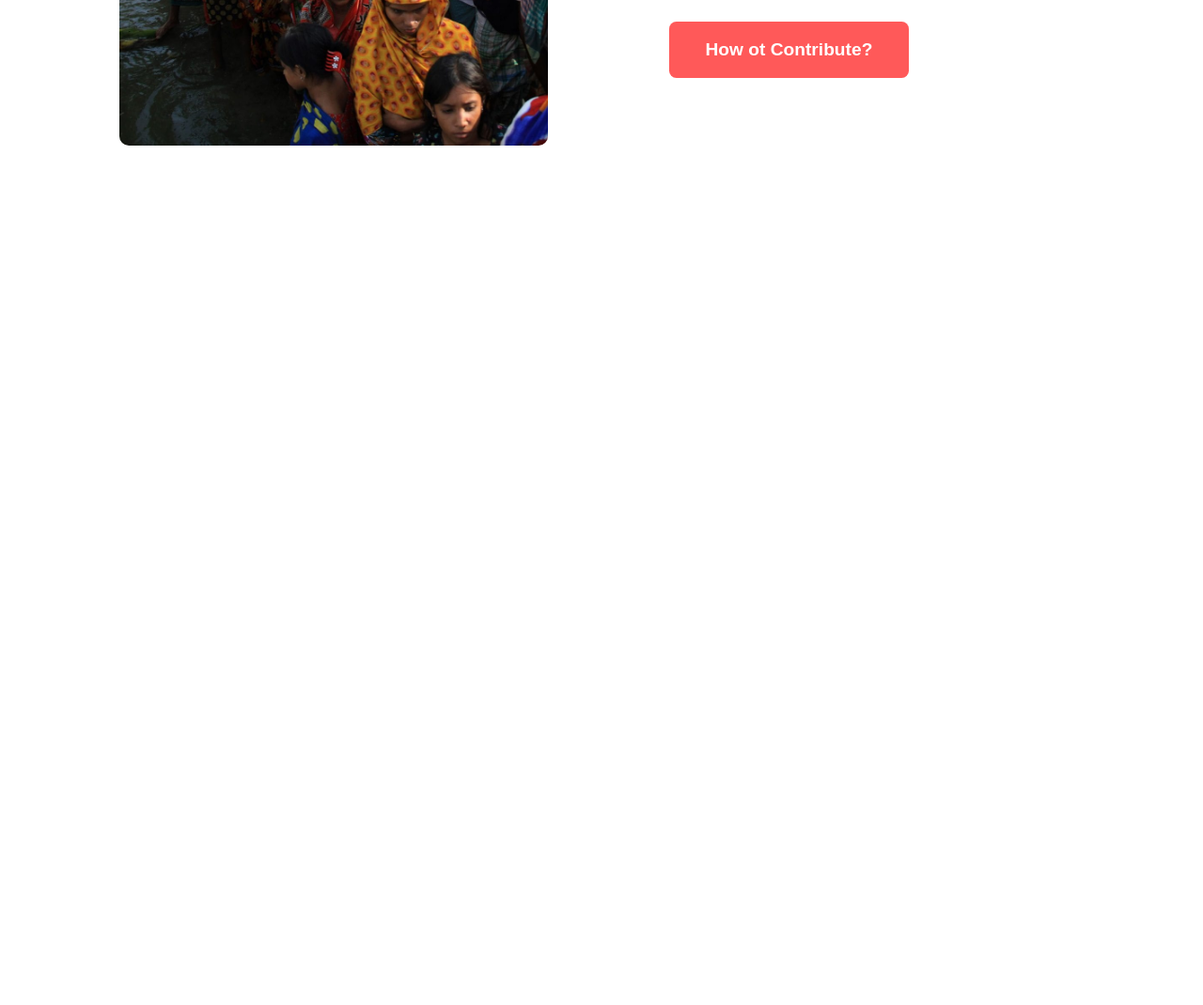
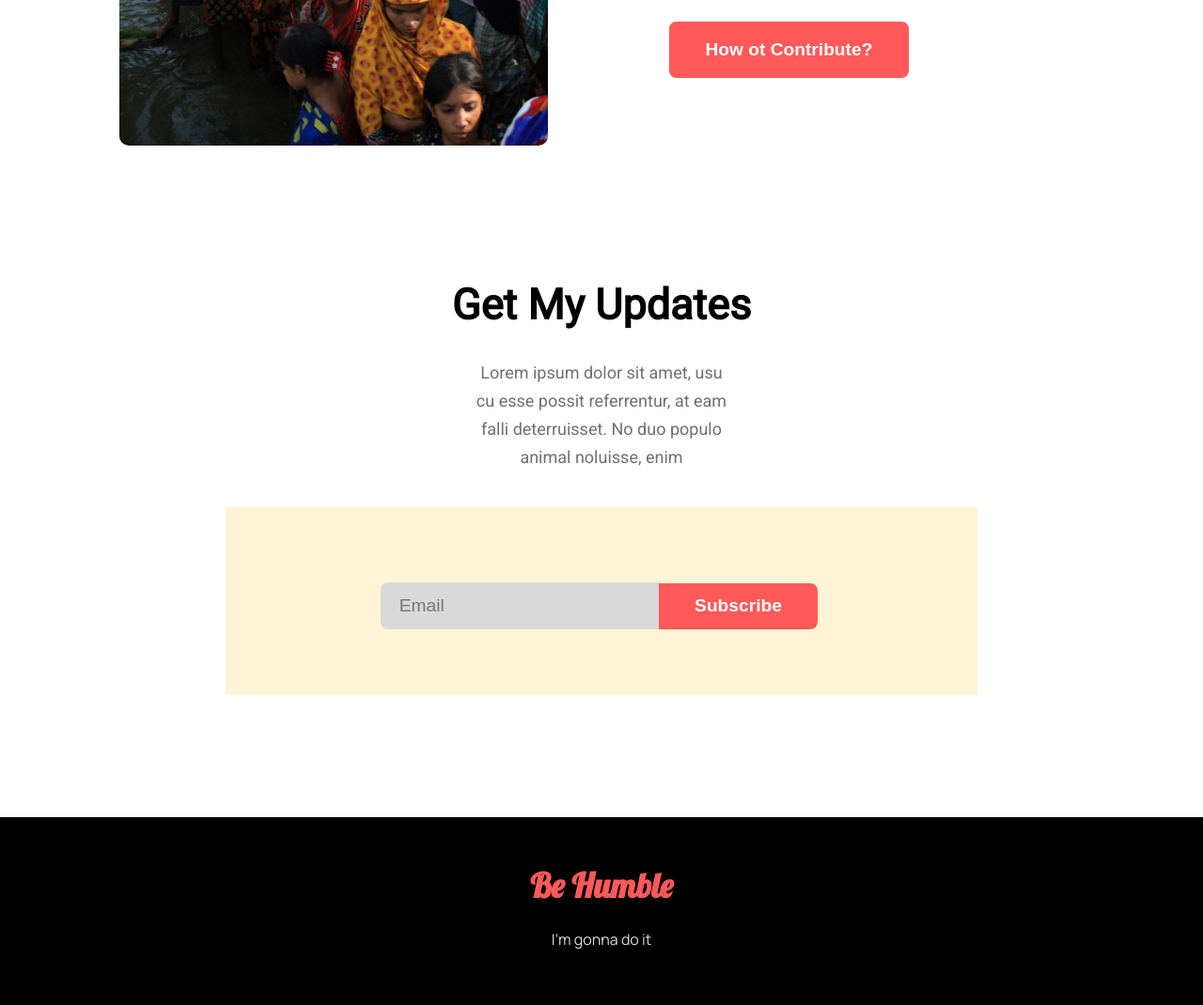
Before and after one commit to MHCTahmid/Donate_Today_23, a plain HTML site: page index.html in a window 1280 px wide. Shown: the part 3422-4492 px from the top of the page at 94% size. Before the commit the page ends 3707 px from the top, so only its background shows below. Drawn offline with Linux system fonts and the light colour scheme.

Commit message:
final commit

```diff
--- a/index.html
+++ b/index.html
@@ -10,6 +10,16 @@
     <link rel="preconnect" href="https://fonts.gstatic.com" crossorigin>
     <link
         href="https://fonts.googleapis.com/css2?family=Fraunces:ital,opsz,wght@1,9..144,500&family=Montserrat&family=Outfit&family=Poppins&family=Roboto:ital,wght@0,100;0,400;1,400&display=swap"
+        rel="stylesheet">
+    <link rel="preconnect" href="https://fonts.googleapis.com">
+    <link rel="preconnect" href="https://fonts.gstatic.com" crossorigin>
+    <link
+        href="https://fonts.googleapis.com/css2?family=Fraunces:ital,opsz,wght@1,9..144,500&family=Lobster&family=Montserrat&family=Outfit&family=Poppins&family=Roboto:ital,wght@0,100;0,400;1,400&display=swap"
+        rel="stylesheet">
+    <link rel="preconnect" href="https://fonts.googleapis.com">
+    <link rel="preconnect" href="https://fonts.gstatic.com" crossorigin>
+    <link
+        href="https://fonts.googleapis.com/css2?family=Fraunces:ital,opsz,wght@1,9..144,500&family=Lobster&family=Manrope&family=Montserrat&family=Outfit&family=Poppins&family=Roboto:ital,wght@0,100;0,400;1,400&display=swap"
         rel="stylesheet">
     <link rel="shortcut icon" href="images/fabicon.png" type="image/x-icon">
     <link rel="stylesheet" href="style.css">
@@ -129,6 +139,28 @@
 
 
     </section>
+
+    <section id="update_part">
+        <div class="content_1">
+            <h1>Get My Updates</h1>
+            <p>Lorem ipsum dolor sit amet, usu cu esse possit referrentur, at eam falli deterruisset. No duo populo
+                animal noluisse, enim</p>
+        </div>
+
+        <div class="email_part">
+            <div class="sub_part">
+                <input type="email" placeholder="Email"> <button class="sub_btn">Subscribe</button>
+            </div>
+        </div>
+    </section>
+
 </body>
 
+<footer>
+    <div class="message_part">
+        <h1>Be Humble</h1>
+        <p>I&#39;m gonna do it</p>
+    </div>
+</footer>
+
 </html>
--- a/style.css
+++ b/style.css
@@ -255,3 +255,83 @@ hr {
     position: relative;
     left: 90px;
 }
+
+/***************************************************
+******************* Get My Update ******************
+****************************************************/
+
+.email_part {
+    width: 800px;
+    height: 200px;
+    background-color: #FFF4D6;
+    margin: 0 auto;
+}
+
+.email_part input {
+    background-color: #D9D9D9;
+    border: none;
+    width: 275px;
+    height: 48px;
+    border-top-left-radius: 8px;
+    border-bottom-left-radius: 8px;
+    font-size: 1.2em;
+    padding-left: 20px;
+}
+
+.sub_btn {
+    padding: 0.7em 2em;
+    font-size: 1.2em;
+    color: white;
+    font-weight: 700;
+    position: relative;
+    left: -5px;
+    background-color: #FF5959;
+    border: none;
+    border-top-right-radius: 8px;
+    border-bottom-right-radius: 8px;
+}
+
+.sub_btn:hover {
+    background-color: #d14d4d;
+    cursor: pointer;
+    color: gainsboro;
+}
+
+.sub_part {
+    position: relative;
+    top: 80px;
+}
+
+#update_part {
+    text-align: center;
+    margin-bottom: 130px;
+}
+
+/********************************************
+******************* Footer ******************
+*********************************************/
+
+
+
+footer {
+    width: 100vw;
+    height: 200px;
+    background-color: black;
+    text-align: center;
+}
+
+.message_part {
+    position: relative;
+    top: 50px;
+}
+
+footer h1 {
+    font-family: 'Lobster', cursive;
+    color: #FF5959;
+    font-size: 36px;
+}
+
+footer p {
+    font-family: 'Manrope', sans-serif;
+    color: #D9DBE1;
+}
```
